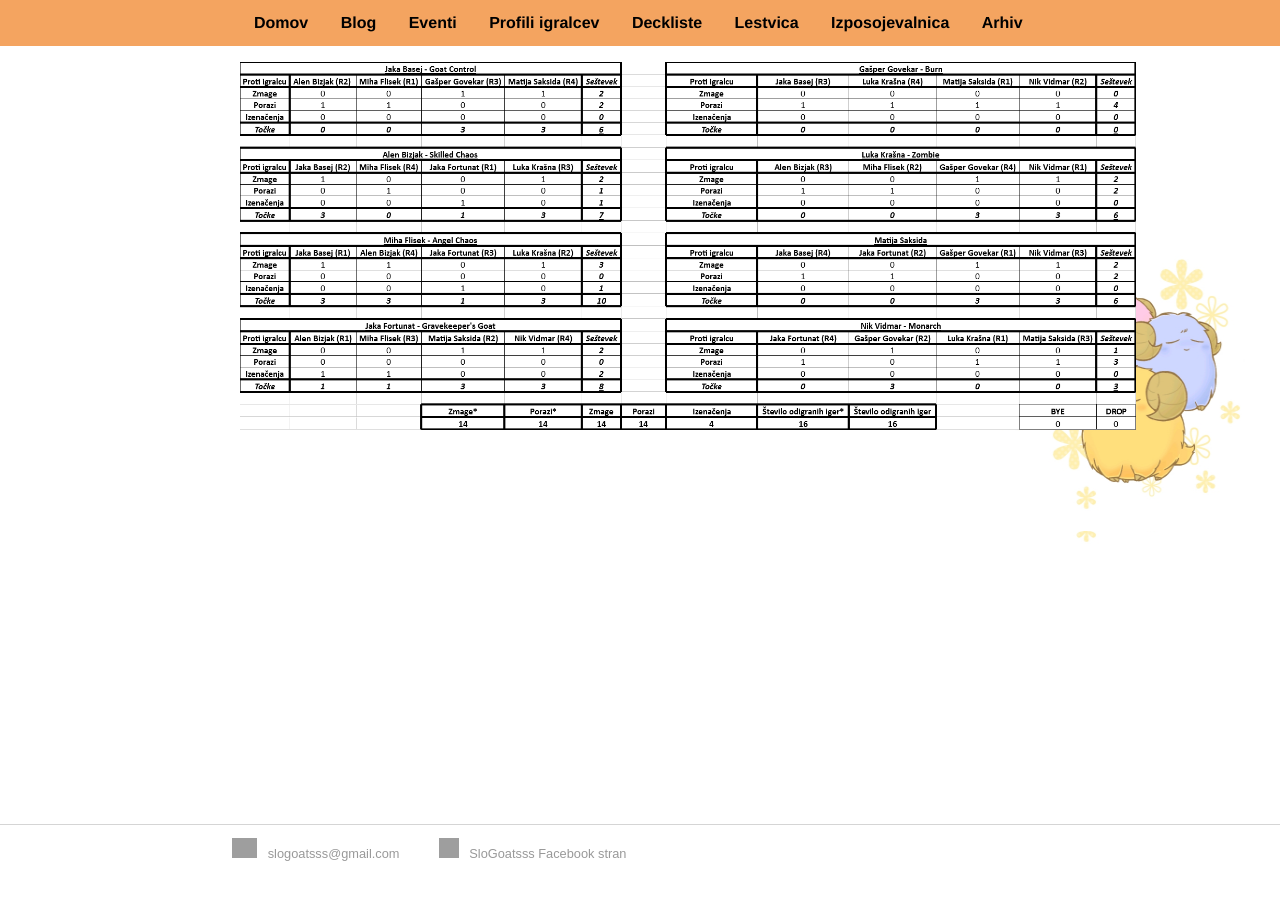
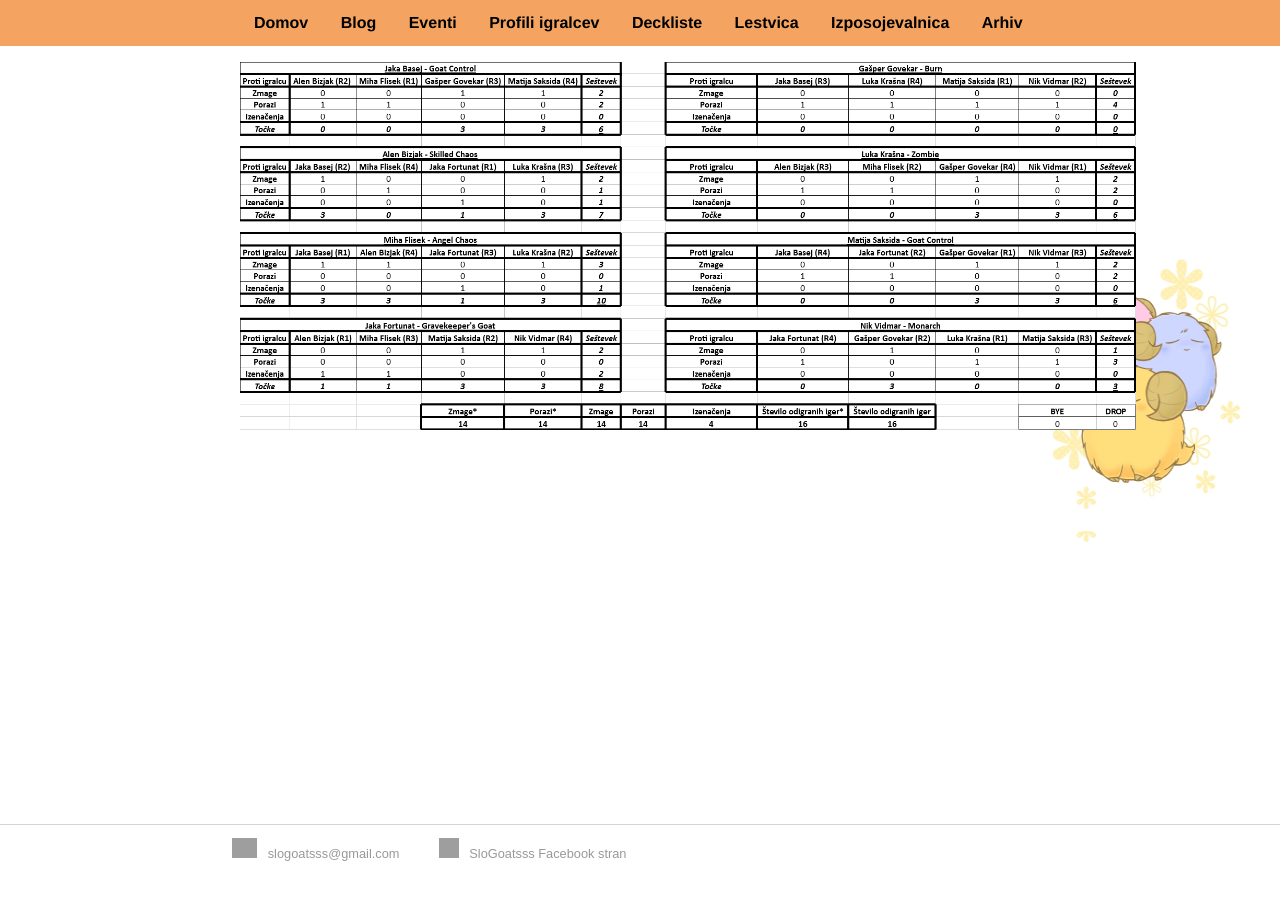
Before and after one commit to slogoatsss/slogoatsss.github.io, a Jekyll site: the page built from eventi/statistika/20180921/index.html, in a window 1280 px wide. Built offline with Jekyll 4.4.1, drawn with Linux system fonts in a browser that asks for light colours; nearby versions of some CDN libraries; library files that are not in the unit come from our copies; grey boxes are pictures that could not be loaded.

Commit message:
Update index.html

```diff
--- a/eventi/statistika/20180921/index.html
+++ b/eventi/statistika/20180921/index.html
@@ -2,4 +2,4 @@
 layout: default
 title: Statistika
 ---
-<img src="statistika1.png" alt="statistika" id="autosizeImage">
+<img src="prviturnir.png" alt="statistika" id="autosizeImage">
```
